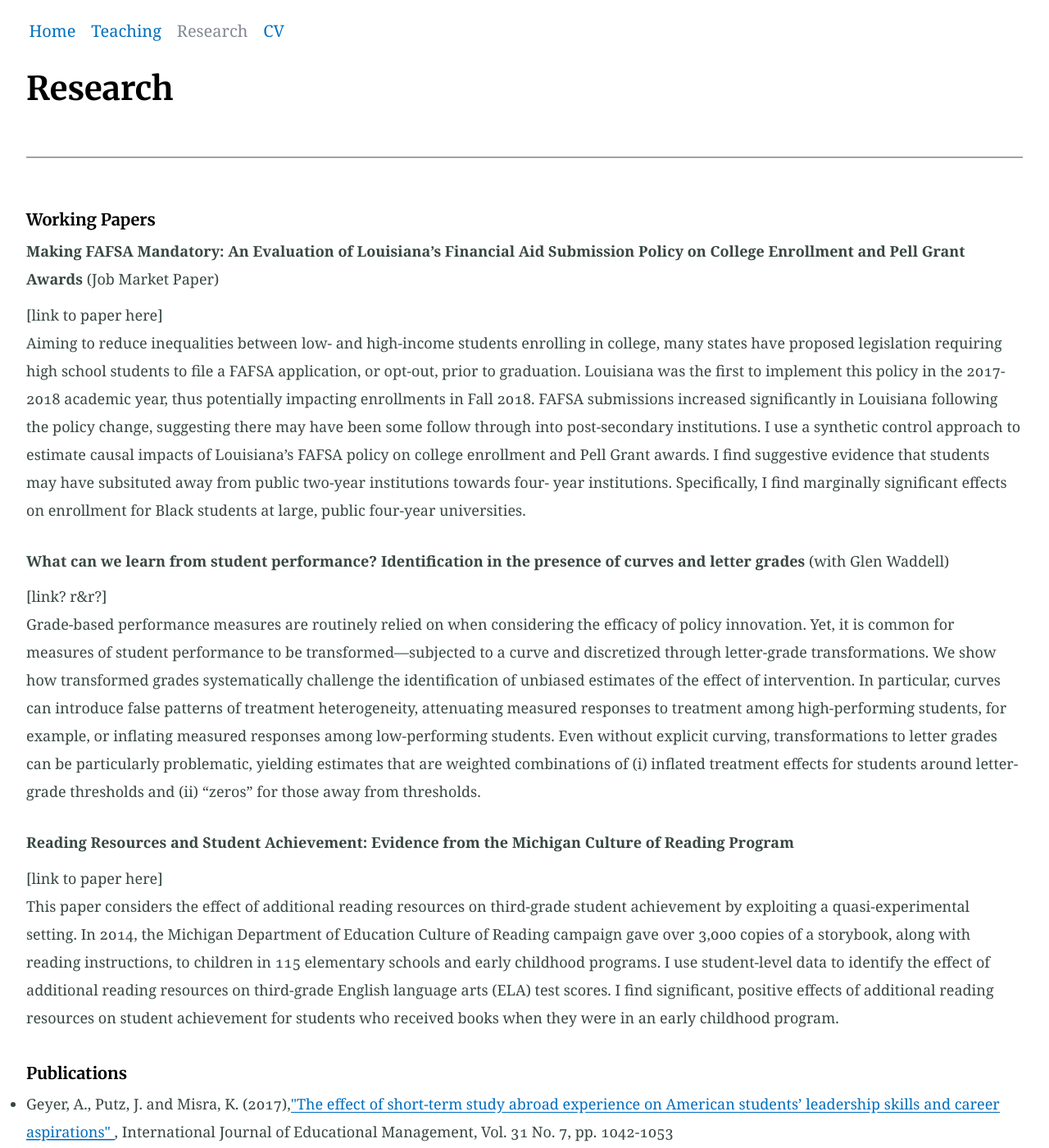
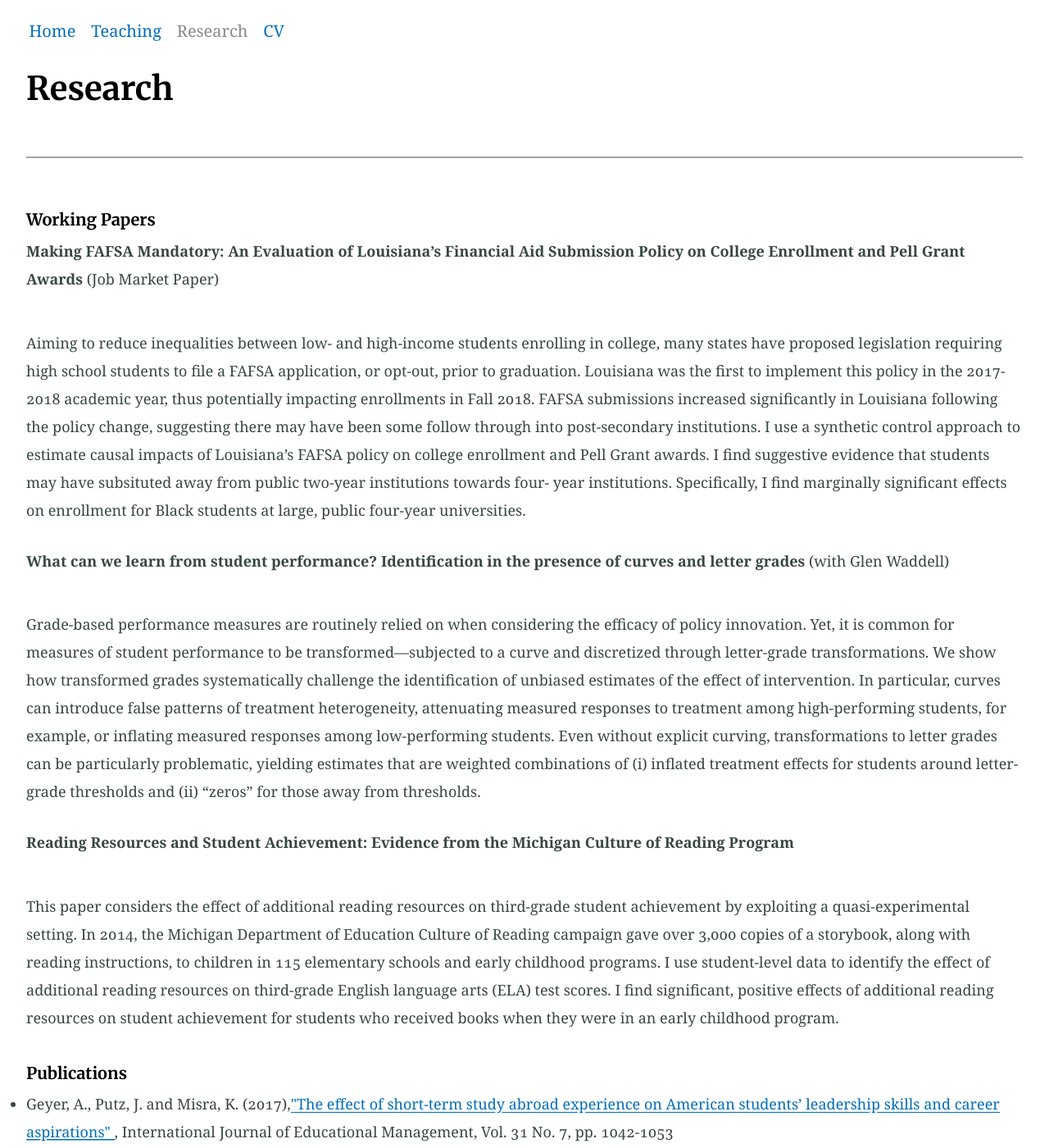
Before and after one commit to jenni-putz/1jenni-putz.github.io, a Jekyll site: the page built from research.md, in a window 1280 px wide and 1400 px high. Shown: the whole window at 82% size. Built offline with Jekyll 4.4.1, drawn with Linux system fonts in a browser that asks for light colours; nearby versions of some CDN libraries; our own code applies the rules of GitHub Pages for plain Markdown files.

Commit message:
Update research.md

```diff
--- a/research.md
+++ b/research.md
@@ -27,12 +27,12 @@ padding-top: .2em;
 	 <font size="4">
         <ul id="menu">
           <li><b>Making FAFSA Mandatory: An Evaluation of Louisiana’s Financial Aid Submission Policy on College Enrollment and Pell Grant Awards</b> (Job Market Paper)</li>
-		<p> [link to paper here] <br> Aiming to reduce inequalities between low- and high-income students enrolling in college, many states have proposed legislation requiring high school students to file a FAFSA application, or opt-out, prior to graduation. Louisiana was the first to implement this policy in the 2017-2018 academic year, thus potentially impacting enrollments in Fall 2018. FAFSA submissions increased significantly in Louisiana following the policy change, suggesting there may have been some follow through into post-secondary institutions. I use a synthetic control approach to estimate causal impacts of Louisiana’s FAFSA policy on college enrollment and Pell Grant awards. I find suggestive evidence that students may have subsituted away from public two-year institutions towards four- year institutions. Specifically, I find marginally significant effects on enrollment for Black students at large, public four-year universities. </p>
+		<p>  <br> Aiming to reduce inequalities between low- and high-income students enrolling in college, many states have proposed legislation requiring high school students to file a FAFSA application, or opt-out, prior to graduation. Louisiana was the first to implement this policy in the 2017-2018 academic year, thus potentially impacting enrollments in Fall 2018. FAFSA submissions increased significantly in Louisiana following the policy change, suggesting there may have been some follow through into post-secondary institutions. I use a synthetic control approach to estimate causal impacts of Louisiana’s FAFSA policy on college enrollment and Pell Grant awards. I find suggestive evidence that students may have subsituted away from public two-year institutions towards four- year institutions. Specifically, I find marginally significant effects on enrollment for Black students at large, public four-year universities. </p>
 	 <li><b>What can we learn from student performance? Identification in the presence of curves and letter grades</b> (with Glen Waddell)</li>
-		<p> [link? r&r?] <br> Grade-based performance measures are routinely relied on when considering the efficacy of policy innovation. Yet, it is common for measures of student performance to be transformed—subjected to a curve and discretized through letter-grade transformations. We show how transformed grades systematically challenge the identification of unbiased estimates of the effect of intervention. In particular, curves can introduce false patterns of treatment heterogeneity, attenuating measured
+		<p>  <br> Grade-based performance measures are routinely relied on when considering the efficacy of policy innovation. Yet, it is common for measures of student performance to be transformed—subjected to a curve and discretized through letter-grade transformations. We show how transformed grades systematically challenge the identification of unbiased estimates of the effect of intervention. In particular, curves can introduce false patterns of treatment heterogeneity, attenuating measured
 responses to treatment among high-performing students, for example, or inflating measured responses among low-performing students. Even without explicit curving, transformations to letter grades can be particularly problematic, yielding estimates that are weighted combinations of (i) inflated treatment effects for students around letter-grade thresholds and (ii) “zeros” for those away from thresholds. </p>
 	 <li><b>Reading Resources and Student Achievement: Evidence from the Michigan Culture of Reading Program</b></li>
-		<p> [link to paper here] <br> This paper considers the effect of additional reading resources on third-grade student achievement by exploiting a quasi-experimental setting. In 2014, the Michigan Department of Education Culture of Reading campaign gave over 3,000 copies of a storybook, along with reading instructions, to children in 115 elementary schools and early childhood programs. I use student-level data to identify the effect of additional reading resources on third-grade English language arts (ELA) test scores. I find significant, positive effects of additional reading resources on student achievement for students who received books when they were in an early childhood program. </p>
+		<p>  <br> This paper considers the effect of additional reading resources on third-grade student achievement by exploiting a quasi-experimental setting. In 2014, the Michigan Department of Education Culture of Reading campaign gave over 3,000 copies of a storybook, along with reading instructions, to children in 115 elementary schools and early childhood programs. I use student-level data to identify the effect of additional reading resources on third-grade English language arts (ELA) test scores. I find significant, positive effects of additional reading resources on student achievement for students who received books when they were in an early childhood program. </p>
         </ul>
         <h6> Publications </h6>
         <ul>
```
